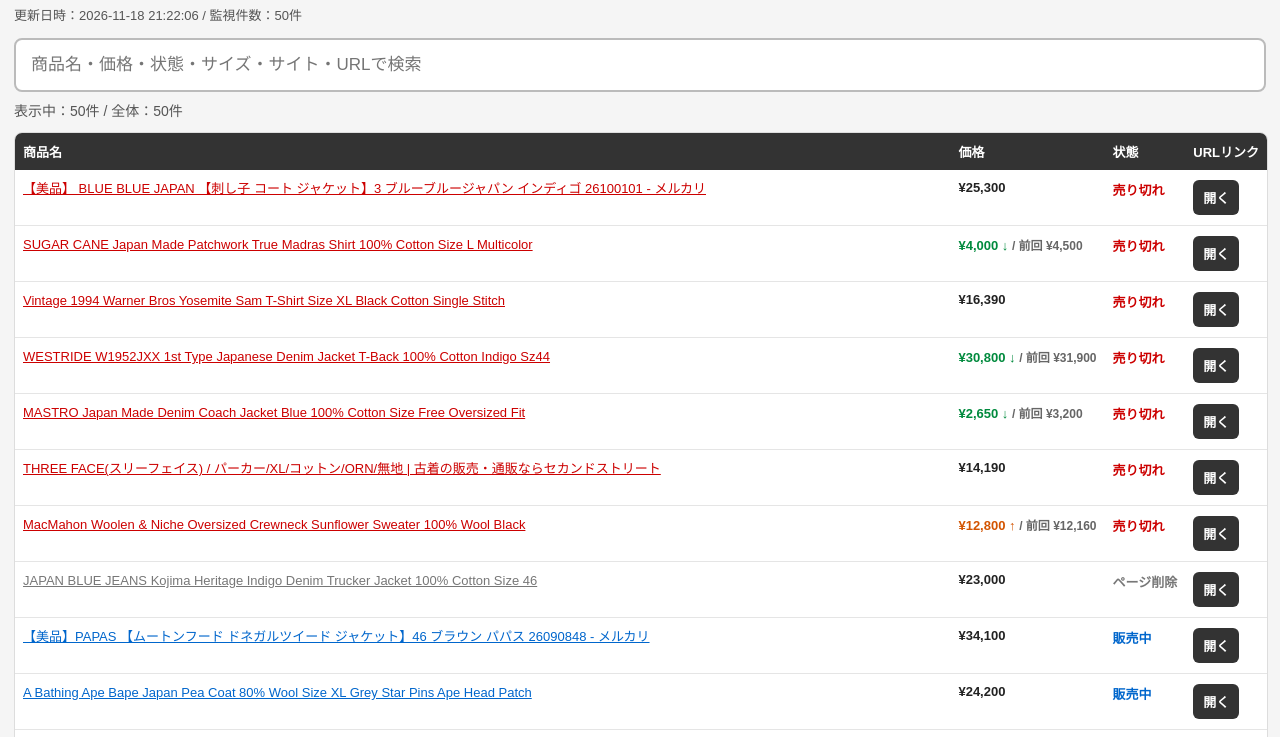
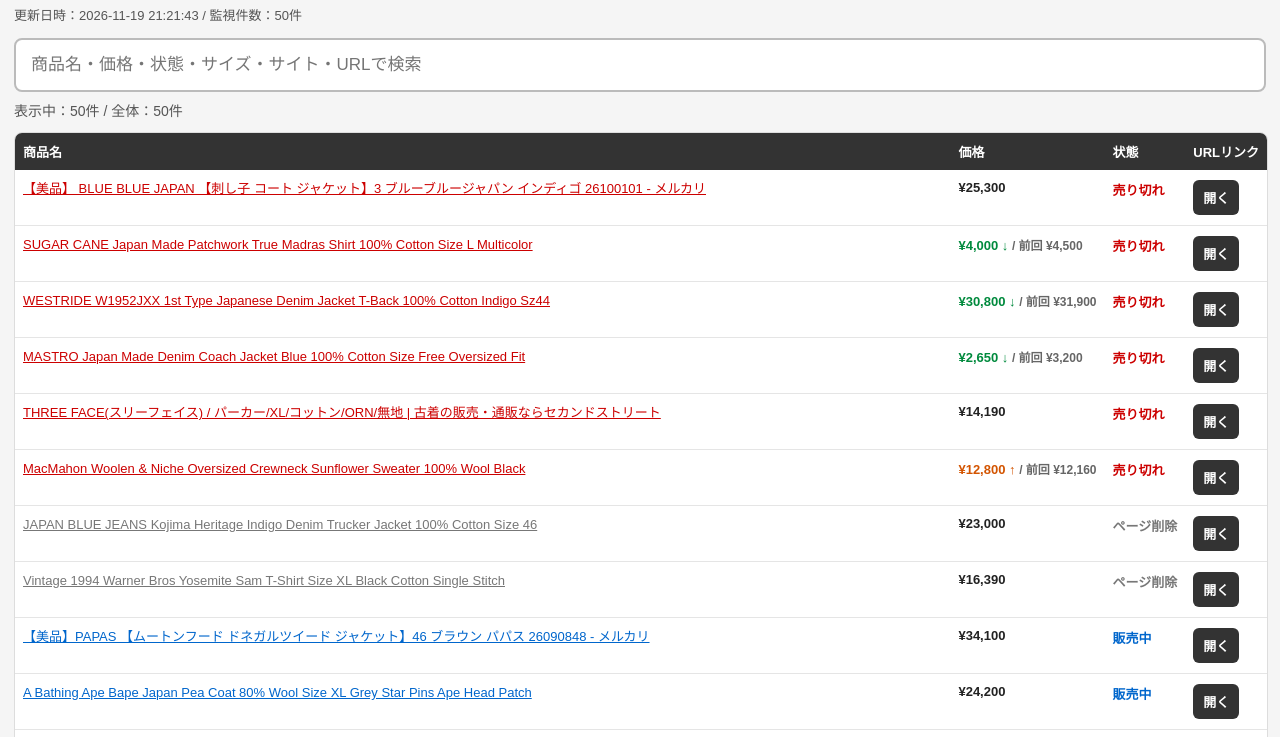
Before and after one commit to moya-moya-moya/product-watchlist, a plain HTML site: page index.html in a window 1280 px wide. Shown: the part 43-780 px from the top of the page. Drawn offline with Linux system fonts and the light colour scheme.

Commit message:
Update watchlist

```diff
--- a/index.html
+++ b/index.html
@@ -149,7 +149,7 @@
     <h1>Product Watchlist</h1>
 
     <div class="summary">
-        更新日時：2026-11-18 21:22:06 / 監視件数：50件
+        更新日時：2026-11-19 21:21:43 / 監視件数：50件
     </div>
 
     <div class="search-panel">
@@ -188,17 +188,6 @@
             <td class="mobile-stock">売り切れ</td>
             <td class="mobile-link">
                 <a href="https://jp.mercari.com/item/m52027963822" target="_blank" rel="noopener noreferrer">開く</a>
-            </td>
-        </tr>
-
-        <tr class="soldout" data-search="Vintage 1994 Warner Bros Yosemite Sam T-Shirt Size XL Black Cotton Single Stitch ¥16,390 売り切れ  2nd STREET https://www.2ndstreet.jp/goods/detail/goodsId/2340781663055/shopsId/31365">
-            <td class="mobile-title">
-                <a href="https://www.2ndstreet.jp/goods/detail/goodsId/2340781663055/shopsId/31365" target="_blank" rel="noopener noreferrer">Vintage 1994 Warner Bros Yosemite Sam T-Shirt Size XL Black Cotton Single Stitch</a>
-            </td>
-            <td class="mobile-price"><span class="mobile-price">¥16,390</span></td>
-            <td class="mobile-stock">売り切れ</td>
-            <td class="mobile-link">
-                <a href="https://www.2ndstreet.jp/goods/detail/goodsId/2340781663055/shopsId/31365" target="_blank" rel="noopener noreferrer">開く</a>
             </td>
         </tr>
 
@@ -254,6 +243,17 @@
             <td class="mobile-stock">ページ削除</td>
             <td class="mobile-link">
                 <a href="https://jp.mercari.com/shops/product/2JWGRcqc8RQqpYJpQRVoC8" target="_blank" rel="noopener noreferrer">開く</a>
+            </td>
+        </tr>
+
+        <tr class="deleted" data-search="Vintage 1994 Warner Bros Yosemite Sam T-Shirt Size XL Black Cotton Single Stitch ¥16,390 ページ削除  2nd STREET https://www.2ndstreet.jp/goods/detail/goodsId/2340781663055/shopsId/31365">
+            <td class="mobile-title">
+                <a href="https://www.2ndstreet.jp/goods/detail/goodsId/2340781663055/shopsId/31365" target="_blank" rel="noopener noreferrer">Vintage 1994 Warner Bros Yosemite Sam T-Shirt Size XL Black Cotton Single Stitch</a>
+            </td>
+            <td class="mobile-price"><span class="mobile-price">¥16,390</span></td>
+            <td class="mobile-stock">ページ削除</td>
+            <td class="mobile-link">
+                <a href="https://www.2ndstreet.jp/goods/detail/goodsId/2340781663055/shopsId/31365" target="_blank" rel="noopener noreferrer">開く</a>
             </td>
         </tr>
 
```
